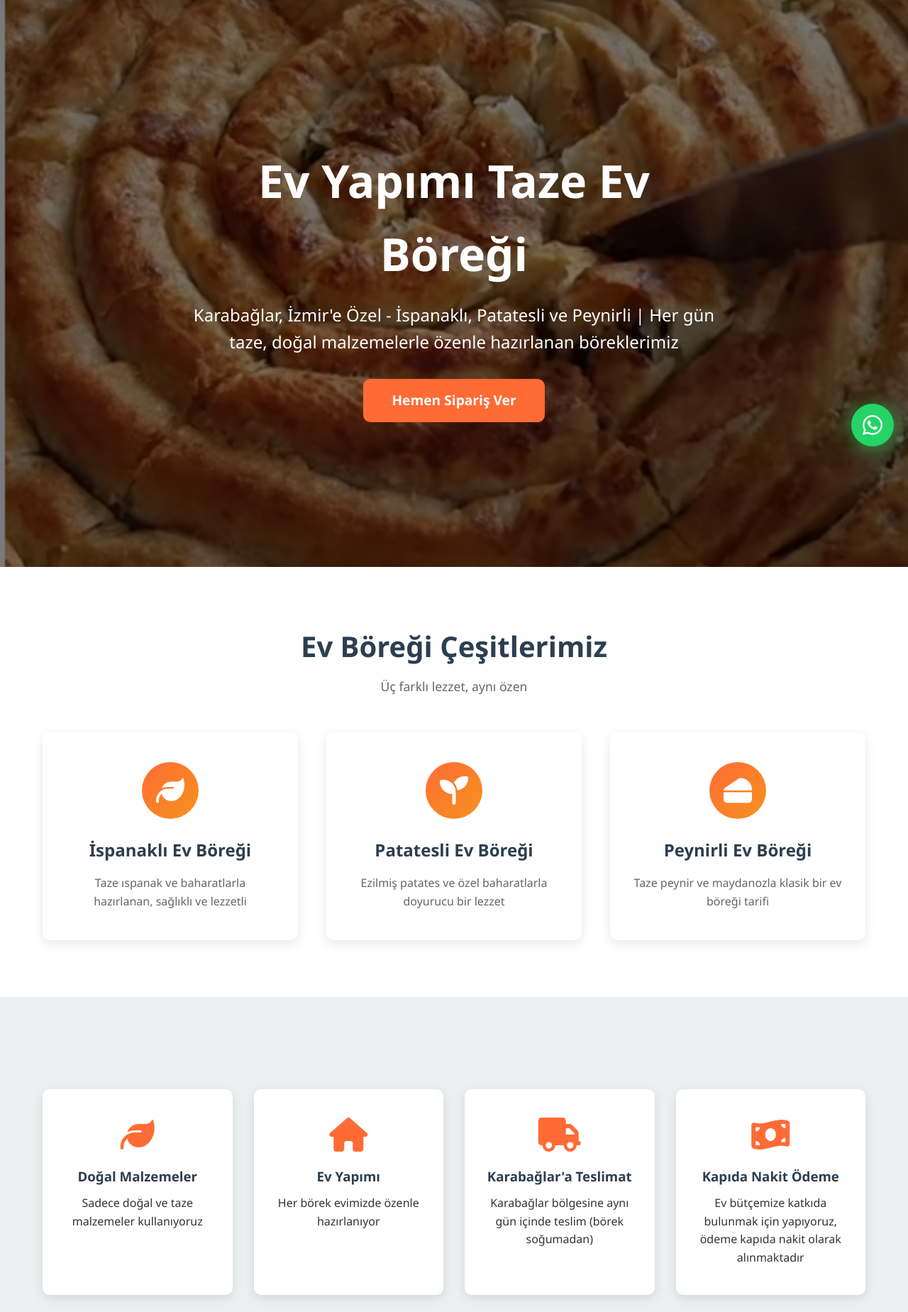
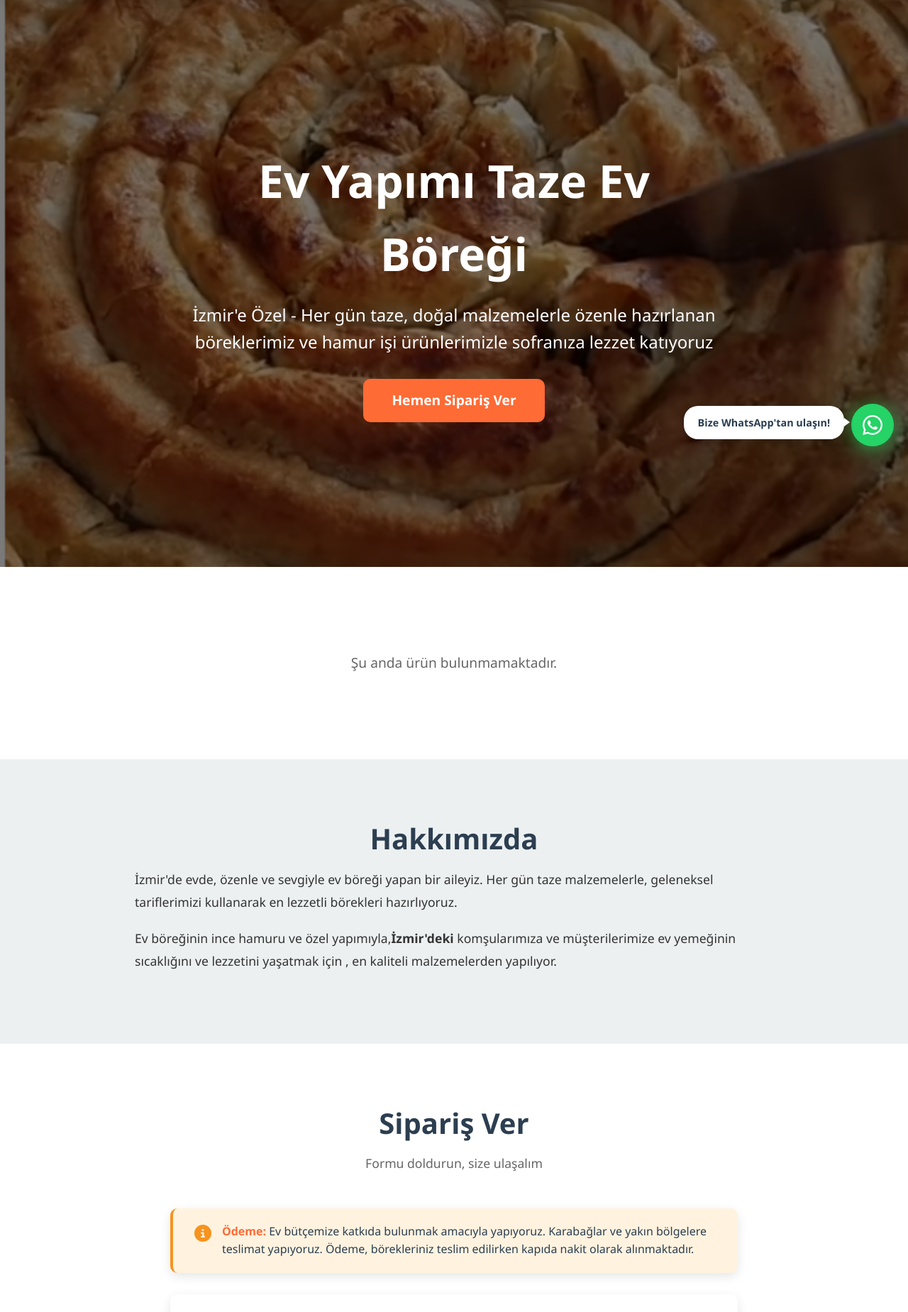
Before and after one commit to simyaci1980/borekci, a Django app: page / in a window 1280 px wide. Shown: the part 71-1920 px from the top of the page at 71% size. Run offline with Django 5.2, Linux system fonts and the light colour scheme; data that the repository does not hold is empty.

Commit message:
UI iyileştirmeleri: zmir vurgusu, WhatsApp tooltip eklendi

```diff
--- a/ana_sayfa/templates/ana_sayfa/index.html
+++ b/ana_sayfa/templates/ana_sayfa/index.html
@@ -29,7 +29,7 @@
         <div class="hero-overlay"></div>
         <div class="hero-content">
             <h1 class="hero-title">Ev Yapımı Taze Ev Böreği</h1>
-            <p class="hero-subtitle">Karabağlar, İzmir'e Özel - İspanaklı, Patatesli ve Peynirli | Her gün taze, doğal malzemelerle özenle hazırlanan böreklerimiz</p>
+            <p class="hero-subtitle">İzmir'e Özel - Her gün taze, doğal malzemelerle özenle hazırlanan böreklerimiz ve hamur işi ürünlerimizle sofranıza lezzet katıyoruz</p>
             <a href="#siparis" class="btn btn-primary btn-lg">Hemen Sipariş Ver</a>
         </div>
     </section>
@@ -46,65 +46,6 @@
         {% endfor %}
     </div>
     {% endif %}
-
-    <!-- Varieties Section -->
-    <section class="varieties">
-        <div class="container">
-            <h2 class="section-title">Ev Böreği Çeşitlerimiz</h2>
-            <p class="section-subtitle">Üç farklı lezzet, aynı özen</p>
-            <div class="varieties-grid">
-                <div class="variety-card">
-                    <div class="variety-icon">
-                        <i class="fas fa-leaf"></i>
-                    </div>
-                    <h3>İspanaklı Ev Böreği</h3>
-                    <p>Taze ıspanak ve baharatlarla hazırlanan, sağlıklı ve lezzetli</p>
-                </div>
-                <div class="variety-card">
-                    <div class="variety-icon">
-                        <i class="fas fa-seedling"></i>
-                    </div>
-                    <h3>Patatesli Ev Böreği</h3>
-                    <p>Ezilmiş patates ve özel baharatlarla doyurucu bir lezzet</p>
-                </div>
-                <div class="variety-card">
-                    <div class="variety-icon">
-                        <i class="fas fa-cheese"></i>
-                    </div>
-                    <h3>Peynirli Ev Böreği</h3>
-                    <p>Taze peynir ve maydanozla klasik bir ev böreği tarifi</p>
-                </div>
-            </div>
-        </div>
-    </section>
-
-    <!-- Features Section -->
-    <section class="features">
-        <div class="container">
-            <div class="features-grid">
-                <div class="feature-card">
-                    <i class="fas fa-leaf feature-icon"></i>
-                    <h3>Doğal Malzemeler</h3>
-                    <p>Sadece doğal ve taze malzemeler kullanıyoruz</p>
-                </div>
-                <div class="feature-card">
-                    <i class="fas fa-home feature-icon"></i>
-                    <h3>Ev Yapımı</h3>
-                    <p>Her börek evimizde özenle hazırlanıyor</p>
-                </div>
-                <div class="feature-card">
-                    <i class="fas fa-truck feature-icon"></i>
-                    <h3>Karabağlar'a Teslimat</h3>
-                    <p>Karabağlar bölgesine aynı gün  içinde teslim (börek soğumadan) </p>
-                </div>
-                <div class="feature-card">
-                    <i class="fas fa-money-bill-wave feature-icon"></i>
-                    <h3>Kapıda Nakit Ödeme</h3>
-                    <p>Ev bütçemize katkıda bulunmak için yapıyoruz, ödeme kapıda nakit olarak alınmaktadır</p>
-                </div>
-            </div>
-        </div>
-    </section>
 
     <!-- Product Highlight Section -->
     <section id="urunumuz" class="product-highlight">
@@ -142,25 +83,8 @@
             <div class="about-content">
                 <div class="about-text">
                     <h2 class="section-title">Hakkımızda</h2>
-                    <p>Merhaba! Karabağlar, İzmir'de evde, özenle ve sevgiyle ev böreği yapan bir aileyiz. Her gün taze malzemelerle, geleneksel tariflerimizi kullanarak en lezzetli börekleri hazırlıyoruz.</p>
-                    <p>Ev böreğinin ince hamuru ve özel yapımıyla, Karabağlar'daki komşularımıza ve müşterilerimize ev yemeğinin sıcaklığını ve lezzetini yaşatmak için üç farklı çeşit sunuyoruz: İspanaklı, Patatesli ve Peynirli. Her börek, annemizden öğrendiğimiz tariflerle, en kaliteli malzemelerden yapılıyor.</p>
-                    <div class="about-stats">
-                        <div class="stat">
-                            <i class="fas fa-users"></i>
-                            <h3>500+</h3>
-                            <p>Mutlu Müşteri</p>
-                        </div>
-                        <div class="stat">
-                            <i class="fas fa-cookie"></i>
-                            <h3>1000+</h3>
-                            <p>Börek Teslim Edildi</p>
-                        </div>
-                        <div class="stat">
-                            <i class="fas fa-star"></i>
-                            <h3>5.0</h3>
-                            <p>Müşteri Memnuniyeti</p>
-                        </div>
-                    </div>
+                    <p> İzmir'de evde, özenle ve sevgiyle ev böreği yapan bir aileyiz. Her gün taze malzemelerle, geleneksel tariflerimizi kullanarak en lezzetli börekleri hazırlıyoruz.</p>
+                    <p>Ev böreğinin ince hamuru ve özel yapımıyla,<strong>İzmir'deki</strong> komşularımıza ve müşterilerimize ev yemeğinin sıcaklığını ve lezzetini yaşatmak için , en kaliteli malzemelerden yapılıyor.</p>
                 </div>
             </div>
         </div>
@@ -174,7 +98,7 @@
 
             <div class="payment-info">
                 <i class="fas fa-info-circle"></i>
-                <p><strong>Ödeme:</strong> Ev bütçemize katkıda bulunmak amacıyla yapıyoruz. Karabağlar, İzmir bölgesine teslimat yapıyoruz. Ödeme, börekleriniz teslim edilirken kapıda nakit olarak alınmaktadır.</p>
+                <p><strong>Ödeme:</strong> Ev bütçemize katkıda bulunmak amacıyla yapıyoruz. Karabağlar ve yakın bölgelere teslimat yapıyoruz. Ödeme, börekleriniz teslim edilirken kapıda nakit olarak alınmaktadır.</p>
             </div>
 
             {% if is_open %}
@@ -232,13 +156,41 @@
         </div>
     </section>
 
+    <!-- Features Section -->
+    <section class="features">
+        <div class="container">
+            <div class="features-grid">
+                <div class="feature-card">
+                    <i class="fas fa-leaf feature-icon"></i>
+                    <h3>Doğal Malzemeler</h3>
+                    <p>Sadece doğal ve taze malzemeler kullanıyoruz</p>
+                </div>
+                <div class="feature-card">
+                    <i class="fas fa-home feature-icon"></i>
+                    <h3>Ev Yapımı</h3>
+                    <p>Her börek evimizde özenle hazırlanıyor</p>
+                </div>
+                <div class="feature-card">
+                    <i class="fas fa-truck feature-icon"></i>
+                    <h3>Karabağlar'a Teslimat</h3>
+                    <p>Karabağlar bölgesine aynı gün  içinde teslim (börek soğumadan) </p>
+                </div>
+                <div class="feature-card">
+                    <i class="fas fa-money-bill-wave feature-icon"></i>
+                    <h3>Kapıda Nakit Ödeme</h3>
+                    <p>Ev bütçemize katkıda bulunmak için yapıyoruz, ödeme kapıda nakit olarak alınmaktadır</p>
+                </div>
+            </div>
+        </div>
+    </section>
+
     <!-- Footer -->
     <footer class="footer">
         <div class="container">
             <div class="footer-content">
                 <div class="footer-section">
                     <h3><i class="fas fa-cookie-bite"></i> Ev Yapımı Ev Böreği</h3>
-                    <p>Karabağlar, İzmir | Taze, doğal ve sevgiyle hazırlanan ev börekleri</p>
+                    <p>İzmir | Taze, doğal ve sevgiyle hazırlanan ev börekleri</p>
                     <div class="social-links">
                         <a href="https://www.instagram.com/borekciteyzeler" target="_blank"><i class="fab fa-instagram"></i></a>
                         <a href="#"><i class="fab fa-facebook"></i></a>
@@ -258,7 +210,7 @@
                 <div class="footer-section">
                     <h4>İletişim</h4>
                     <ul>
-                        <li><i class="fas fa-map-marker-alt"></i> Karabağlar</li>
+                        <li><i class="fas fa-map-marker-alt"></i> İzmir</li>
                         <li><i class="fas fa-phone"></i> <a href="tel:+905059200452" style="color: white; text-decoration: none;">0505 920 04 52</a></li>
                         <li><i class="fab fa-instagram"></i> @borekciteyzeler</li>
                         <li><i class="fas fa-clock"></i> Hafta içi 08:00-23:00</li>
@@ -278,6 +230,9 @@
     <a href="https://wa.me/905070175243?text=Merhaba, bir sorum olacaktı" target="_blank" class="whatsapp-float">
         <i class="fab fa-whatsapp"></i>
     </a>
+    <div class="whatsapp-tooltip">
+        Bize WhatsApp'tan ulaşın!
+    </div>
     {% endif %}
 
     <!-- Mobile Floating Action Button -->
--- a/static/css/style.css
+++ b/static/css/style.css
@@ -790,6 +818,36 @@ textarea.form-control {
     }
 }
 
+.whatsapp-tooltip {
+    position: fixed;
+    bottom: 110px;
+    right: 90px;
+    background: white;
+    color: var(--dark-color);
+    padding: 12px 20px;
+    border-radius: 20px;
+    box-shadow: 0 4px 15px rgba(0,0,0,0.2);
+    font-size: 0.9rem;
+    font-weight: 600;
+    z-index: 1001;
+    white-space: nowrap;
+    animation: fadeInRight 1s ease 0.5s both;
+    display: block;
+}
+
+.whatsapp-tooltip::after {
+    content: '';
+    position: absolute;
+    right: -8px;
+    top: 50%;
+    transform: translateY(-50%);
+    width: 0;
+    height: 0;
+    border-left: 8px solid white;
+    border-top: 6px solid transparent;
+    border-bottom: 6px solid transparent;
+}
+
 /* Mobile Floating Action Button */
 .mobile-fab {
     display: none;
```
Also changed, not shown: other parts of static/css/style.css (+43 -0 lines), static/img/asansör manzarası.png (added).
